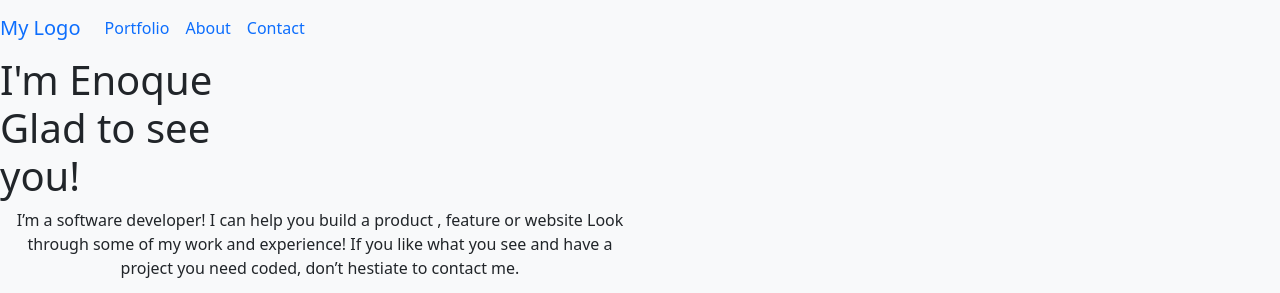
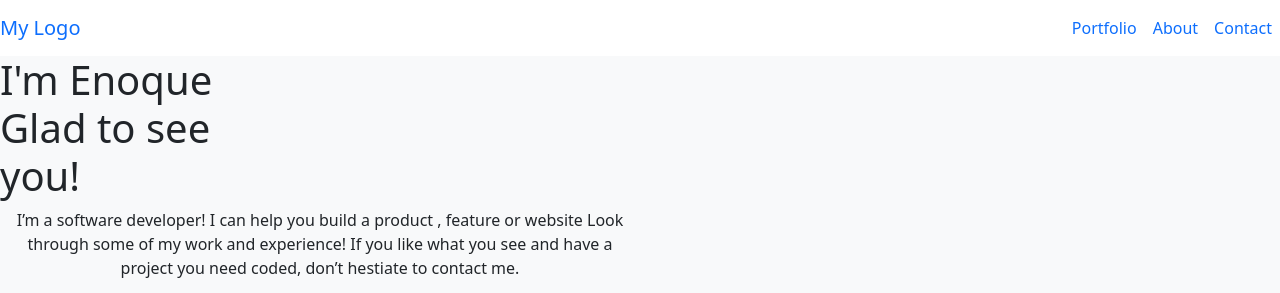
Before and after one commit to enoqueJonas/Bootstrap-Portfolio, a plain HTML site: page index.html in a window 1280 px wide. Shown: the top 293 px of the page. Drawn offline with nearby package versions, Linux system fonts and the light colour scheme.

Commit message:
Navbar refactor

```diff
--- a/index.html
+++ b/index.html
@@ -16,10 +16,10 @@
     <div>
         <!--Header (holds the navihation and the top part of the page)-->
         <section class="bg-light" style="height: 50rem;">
-            <header class="header">
-                <nav class="navbar navbar-expand-lg" id="navbar-example2">
+            <header class="header bg-white ">
+                <nav class="navbar navbar-expand-lg ms-auto" id="navbar-example2">
                     <a href="#" class="navbar-brand">My Logo</a>
-                    <ul class="navbar-nav ml-auto">
+                    <ul class="navbar-nav ms-auto mb-2 mb-lg-0">
                         <li class="nav-item">
                             <a class="nav-link active" href="scrollspyProjectCards">Portfolio</a>
                         </li>
```
